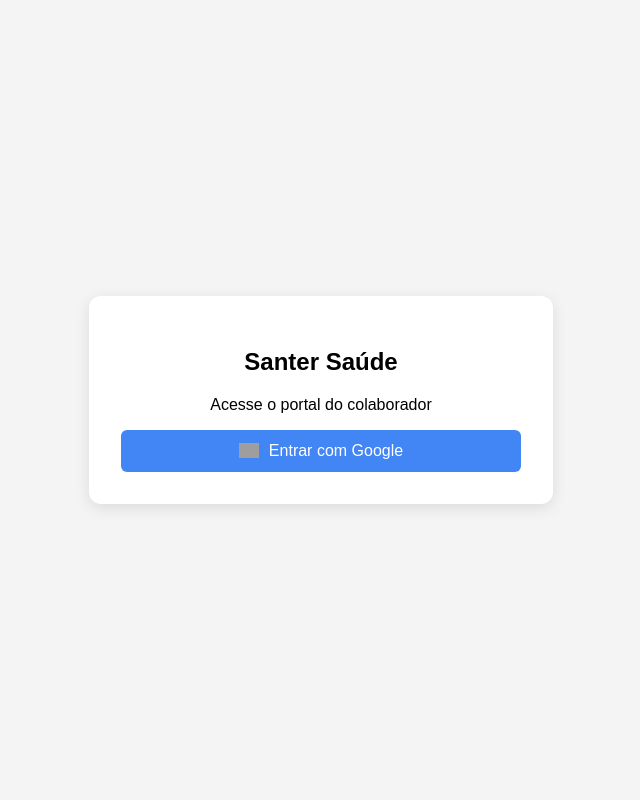
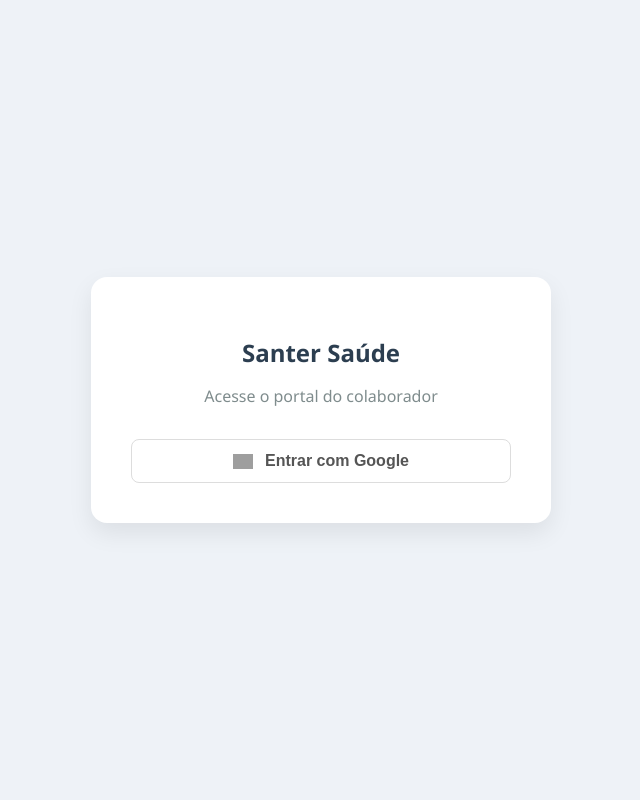
Before and after one commit to alldo08/prova, a FastAPI app: page /entrar in a window 1280 px wide. Shown: the whole page, without its empty margins (319-959 px from the left). Run offline with FastAPI, Linux system fonts and the light colour scheme; parts of the project's set-up code (start-up, migrations or seed data) failed here and were passed over; some libraries are stand-ins or nearby versions; grey boxes are pictures that could not be loaded.

Commit message:
Update entrar.html

```diff
--- a/site/templates/entrar.html
+++ b/site/templates/entrar.html
@@ -9,10 +9,12 @@
 
     <link rel="manifest" href="/manifest.json">
     <style>
-        body { font-family: Arial, sans-serif; display: flex; justify-content: center; align-items: center; height: 100vh; background: #f4f4f4; margin: 0; }
-        .login-card { background: white; padding: 2rem; border-radius: 12px; box-shadow: 0 4px 15px rgba(0,0,0,0.1); text-align: center; width: 90%; max-width: 400px; }
-        .btn-google { background: #4285F4; color: white; border: none; padding: 12px 20px; border-radius: 6px; font-size: 16px; cursor: pointer; display: flex; align-items: center; justify-content: center; width: 100%; gap: 10px; }
-        .btn-google:hover { background: #357ae8; }
+        body { font-family: 'Segoe UI', Tahoma, Geneva, Verdana, sans-serif; display: flex; justify-content: center; align-items: center; height: 100vh; background: #eef2f7; margin: 0; }
+        .login-card { background: white; padding: 2.5rem; border-radius: 16px; box-shadow: 0 10px 25px rgba(0,0,0,0.08); text-align: center; width: 90%; max-width: 380px; }
+        h2 { color: #2c3e50; margin-bottom: 0.5rem; }
+        p { color: #7f8c8d; margin-bottom: 2rem; }
+        .btn-google { background: white; color: #555; border: 1px solid #ddd; padding: 12px 20px; border-radius: 8px; font-size: 16px; font-weight: 600; cursor: pointer; display: flex; align-items: center; justify-content: center; width: 100%; gap: 12px; transition: all 0.3s ease; }
+        .btn-google:hover { background: #f8f9fa; border-color: #bbb; box-shadow: 0 2px 5px rgba(0,0,0,0.1); }
     </style>
 </head>
 <body>
@@ -20,36 +22,37 @@
 <div class="login-card">
     <h2>Santer Saúde</h2>
     <p>Acesse o portal do colaborador</p>
-    <button class="btn-google" onclick="loginComGoogle()">
+    <button class="btn-google" id="btnLogin" onclick="loginComGoogle()">
         <img src="https://www.gstatic.com/firebasejs/ui/2.0.0/images/auth/google.svg" width="20" alt="Google">
         Entrar com Google
     </button>
 </div>
 
 <script>
-    // 1. Cole aqui a sua configuração encontrada no Console do Firebase
+    // IMPORTANTE: Verifique se esta API Key é a que começa com "AIza..."
+    // encontrada em: Console Firebase > Configurações do Projeto
     const firebaseConfig = {
       apiKey: "AcbXX3KgvqD7B8Y4WjCu6yNx1Prfu5cNHz",
       authDomain: "projeto-web-app-16adb.firebaseapp.com",
       projectId: "projeto-web-app-16adb",
       storageBucket: "projeto-web-app-16adb.firebasestorage.app",
       messagingSenderId: "1011089630045",
-      appId: "1:1011089630045:web:af51e567641c9d919c7eb4",
-      measurementId: "G-HYFQ9QB1PL"
+      appId: "1:1011089630045:web:3afc16a9817f11409c7eb4",
+      measurementId: "G-12TW5Q57JE"
     };
 
-    // Inicializa o Firebase
     firebase.initializeApp(firebaseConfig);
     const provider = new firebase.auth.GoogleAuthProvider();
 
-    // 2. Função de Login
     async function loginComGoogle() {
+        const btn = document.getElementById('btnLogin');
+        btn.disabled = true;
+        btn.innerText = "Carregando...";
+
         try {
             const result = await firebase.auth().signInWithPopup(provider);
-            const user = result.user;
-            const idToken = await user.getIdToken();
+            const idToken = await result.user.getIdToken();
 
-            // Envia o token para o seu backend FastAPI validar e criar a sessão
             const response = await fetch("/auth/callback", {
                 method: "POST",
                 headers: { "Content-Type": "application/json" },
@@ -57,22 +60,29 @@
             });
 
             if (response.ok) {
-                // Login confirmado no Python, vai para o perfil
                 window.location.href = "/perfil";
             } else {
-                alert("Erro ao validar login no servidor.");
+                throw new Error("Erro na validação do servidor.");
             }
         } catch (error) {
-            console.error("Erro no Firebase:", error);
-            alert("Falha na autenticação com Google.");
+            console.error("Erro detalhado:", error);
+            alert("Erro: " + error.message);
+            btn.disabled = false;
+            btn.innerHTML = `<img src="https://www.gstatic.com/firebasejs/ui/2.0.0/images/auth/google.svg" width="20"> Entrar com Google`;
         }
     }
 
-    // 3. Verificação Automática (Se já estiver logado, pula o login)
+    // Registro do Service Worker para o PWA funcionar
+    if ('serviceWorker' in navigator) {
+        window.addEventListener('load', () => {
+            navigator.serviceWorker.register('/sw.js')
+                .then(reg => console.log('SW registrado!', reg))
+                .catch(err => console.err('Erro SW', err));
+        });
+    }
+
     firebase.auth().onAuthStateChanged((user) => {
-        if (user) {
-            window.location.href = "/perfil";
-        }
+        if (user) { window.location.href = "/perfil"; }
     });
 </script>
 </body>
```
